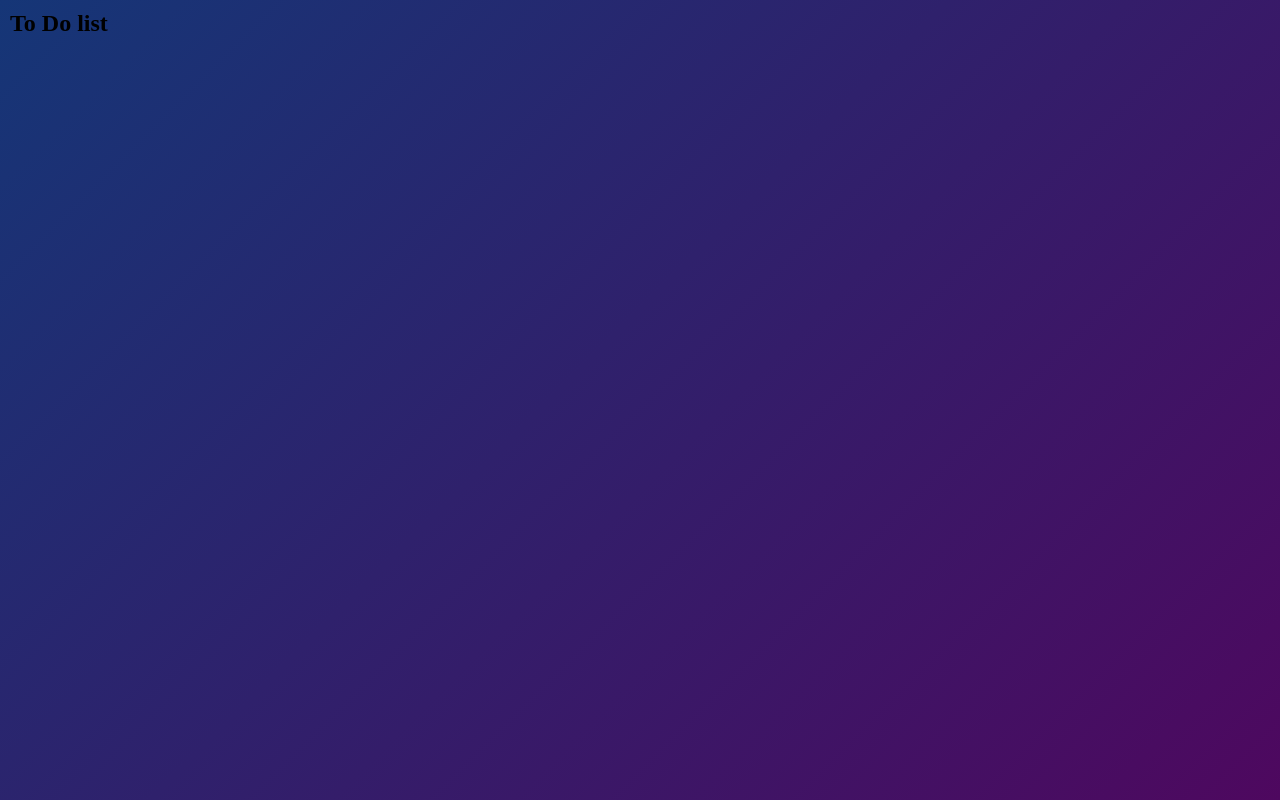
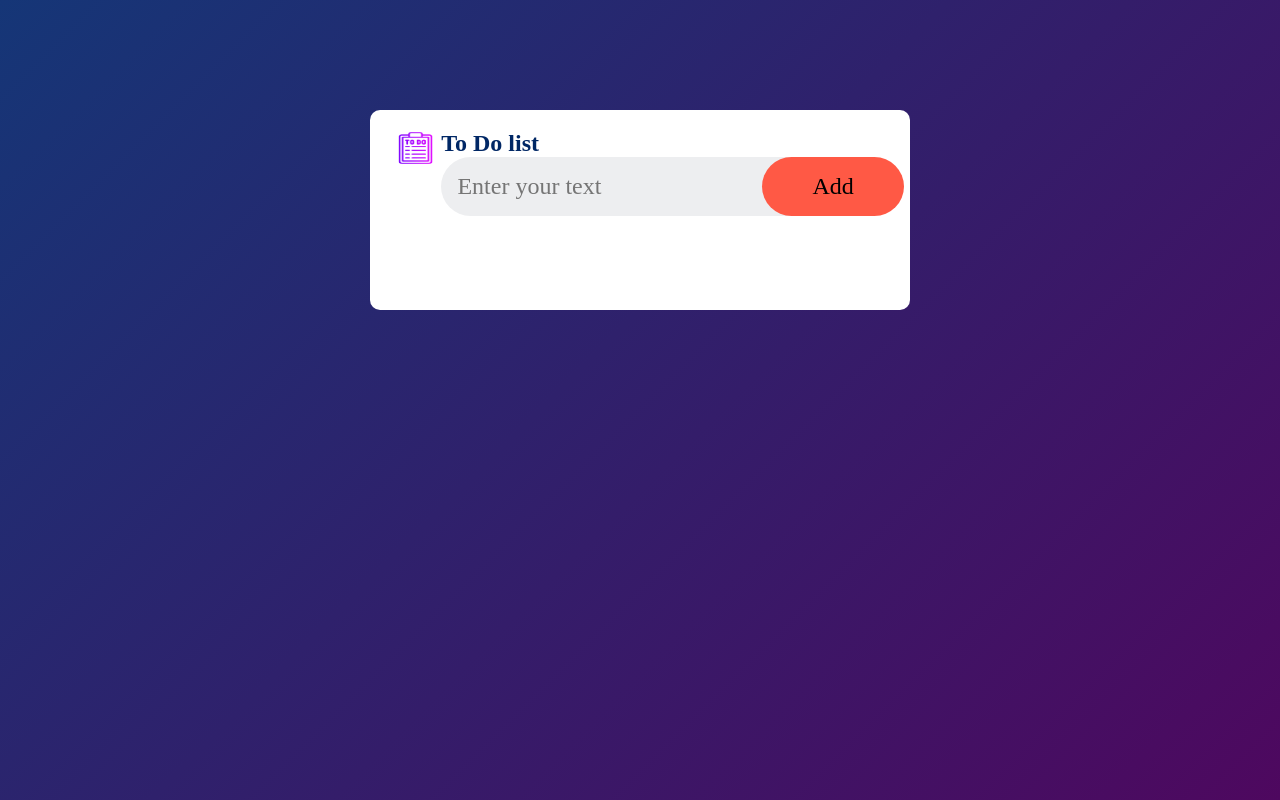
Before and after one commit to vortex-m/Javascript-projects, a plain HTML site: page 03_To-Do-list/01_index.html in a window 1280 px wide. Drawn offline with Linux system fonts and the light colour scheme.

Commit message:
Frist commit

```diff
--- a/03_To-Do-list/01_index.html
+++ b/03_To-Do-list/01_index.html
@@ -7,11 +7,17 @@
     <link rel="stylesheet" href="02_style.css">
 </head>
 <body>
+
     <div class="container">
         <div class="todo-app">
-            <h2>To Do list <img src="" alt=""></h2>
+            <h2>To Do list <img src="images.png" ></h2>
+            <div class="row">
+                <input type="text" name="" id="input-box" placeholder="Enter your text">
+                <button>Add</button>
+            </div>
         </div>
     </div>
+
     <script src="03_project.js"></script>
 </body>
 </html>
--- a/03_To-Do-list/02_style.css
+++ b/03_To-Do-list/02_style.css
@@ -3,6 +3,7 @@
     padding: 0;
     box-sizing: border-box;
     font-family: Poppins;
+    font-size: 1em;
  }
 
  .container{
@@ -10,4 +11,59 @@
     min-height: 100vh;
     background: linear-gradient(135deg, #153677, #4e085f);
     padding: 10px;
- }
+    font-size: 1.5rem;
+    display: flex;
+    justify-content: center;
+}
+
+.todo-app{
+    width: 100%;
+    background: #fff;
+    max-width: 540px;
+    border-radius: 10px;
+    height: 200px;
+    padding: 20px;
+    margin: 100px auto 20px;
+
+
+}
+
+.todo-app h2{
+    color: #002765;
+
+}
+.todo-app img{
+    width: 4vw;
+    height: 4.5vh;
+    float: left;
+    mix-blend-mode: darken;
+}
+
+.row{
+    display: flex;
+    align-items: center;
+    justify-content: center;
+    background: #edeef0;
+    margin-bottom: 25px;
+    padding-left: 20px;
+    border-radius: 40px;
+}
+
+input{
+    flex: 1;
+    border: none;
+    background: transparent;
+    border-radius: 10px;
+    outline: none;
+    padding: 10px;
+    font-weight: 14px;
+}
+
+button{
+    border: none;
+    outline: none;
+    padding: 16px 50px ;
+    background: #ff5945;
+    border-radius: 40px;
+    cursor: pointer;
+}
```
Also changed, not shown: 03_To-Do-list/images.png (added).
